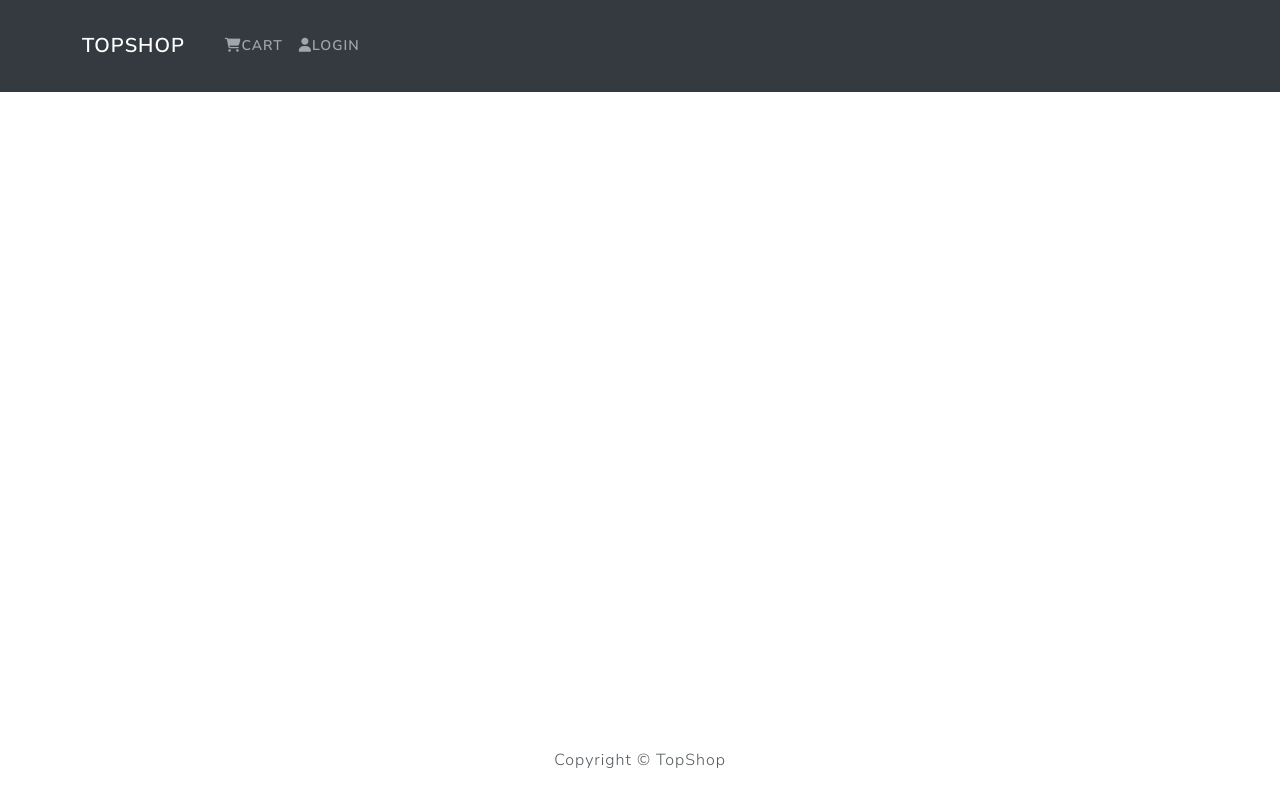
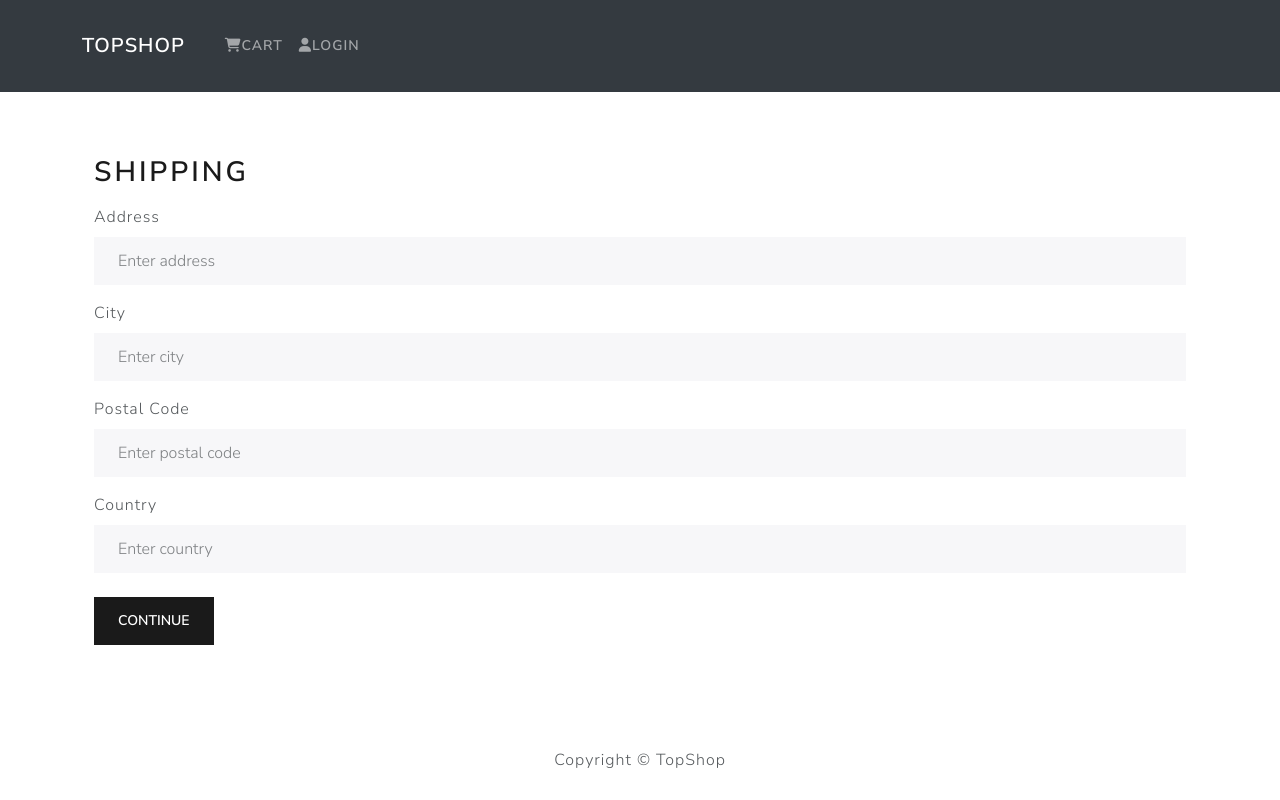
Before and after one commit to SelimRejabd/Ecommerce-site-using-React, a React (Create React App) app: page /shipping in a window 1280 px wide. Built offline with nearby package versions, Linux system fonts and the light colour scheme.

Commit message:
Shipping address form

```diff
--- a/src/App.js
+++ b/src/App.js
@@ -8,6 +8,7 @@ import CartScreen from "./screens/CartScreen";
 import LoginForm from "./components/LoginForm";
 import Profile from "./components/Profile";
 import Register from "./components/Register";
+import ShippingScreen from "./screens/ShippingScreen";
 
 function App() {
   return (
@@ -22,6 +23,7 @@ function App() {
             <Route path="/login" Component={LoginForm}/>
             <Route path="/profile" Component={Profile}/>
             <Route path="/register" Component={Register}/>
+            <Route path="/shipping" Component={ShippingScreen}/>
           </Routes>
         </Container>
       </main>
--- a/src/screens/CartScreen.js
+++ b/src/screens/CartScreen.js
@@ -2,11 +2,13 @@ import React from "react";
 import { useSelector, useDispatch } from "react-redux";
 import { removeItem, updateItemQuantity, clearCart } from "../features/slice/CartSlice";
 import { ListGroup, Row, Col, Image, Button, Form } from "react-bootstrap";
+import { useNavigate } from "react-router-dom";
 
 const CartScreen = () => {
   const items = useSelector((state) => state.cart.items);
   const totalPrice = useSelector((state) => state.cart.totalPrice);
   const dispatch = useDispatch();
+  const navigate = useNavigate();
 
   const handleRemoveItem = (itemId) => {
     dispatch(removeItem(itemId));
@@ -18,6 +20,10 @@ const CartScreen = () => {
 
   const handleClearCart = () => {
     dispatch(clearCart());
+  };
+
+  const handleProceedToCheckout = () => {
+    navigate('/shipping');
   };
 
   return (
@@ -63,13 +69,18 @@ const CartScreen = () => {
             ))}
           </ListGroup>
           <Row className="mt-3">
-            <Col md={8}></Col>
             <Col md={4}>
               <h5 className="text-right">Total: ${totalPrice.toFixed(2)}</h5>
             </Col>
           </Row>
           <Row className="mt-3">
-            <Col md={8}></Col>
+            <Col md={4}>
+            <Button variant="primary" onClick={handleProceedToCheckout} className="mt-2">
+                Proceed to Checkout
+              </Button>
+            </Col>
+          </Row>
+          <Row className="mt-3">
             <Col md={4}>
               <Button variant="danger" onClick={handleClearCart}>
                 Clear Cart
--- /dev/null
+++ b/src/screens/ShippingScreen.js
@@ -0,0 +1,77 @@
+// src/components/Shipping.js
+
+import React, { useState } from "react";
+import { Form, Button, Col } from "react-bootstrap";
+import { useNavigate } from "react-router-dom";
+
+const ShippingScreen = () => {
+  const navigate = useNavigate();
+  const [address, setAddress] = useState("");
+  const [city, setCity] = useState("");
+  const [postalCode, setPostalCode] = useState("");
+  const [country, setCountry] = useState("");
+
+  const handleSubmit = (e) => {
+    e.preventDefault();
+    // Handle the form submission (e.g., save the shipping address)
+    // For now, simply navigate to the next page (e.g., payment)
+    navigate('/payment');
+  };
+
+  return (
+    <div className="container mt-5">
+      <h2>Shipping</h2>
+      <Form onSubmit={handleSubmit}>
+        <Form.Group controlId="address" className="mt-3">
+          <Form.Label>Address</Form.Label>
+          <Form.Control
+            type="text"
+            placeholder="Enter address"
+            value={address}
+            onChange={(e) => setAddress(e.target.value)}
+            required
+          />
+        </Form.Group>
+
+        <Form.Group controlId="city" className="mt-3">
+          <Form.Label>City</Form.Label>
+          <Form.Control
+            type="text"
+            placeholder="Enter city"
+            value={city}
+            onChange={(e) => setCity(e.target.value)}
+            required
+          />
+        </Form.Group>
+
+        <Form.Group controlId="postalCode" className="mt-3">
+          <Form.Label>Postal Code</Form.Label>
+          <Form.Control
+            type="text"
+            placeholder="Enter postal code"
+            value={postalCode}
+            onChange={(e) => setPostalCode(e.target.value)}
+            required
+          />
+        </Form.Group>
+
+        <Form.Group controlId="country" className="mt-3">
+          <Form.Label>Country</Form.Label>
+          <Form.Control
+            type="text"
+            placeholder="Enter country"
+            value={country}
+            onChange={(e) => setCountry(e.target.value)}
+            required
+          />
+        </Form.Group>
+
+        <Button type="submit" variant="primary" className="mt-4">
+          Continue
+        </Button>
+      </Form>
+    </div>
+  );
+};
+
+export default ShippingScreen;
```
